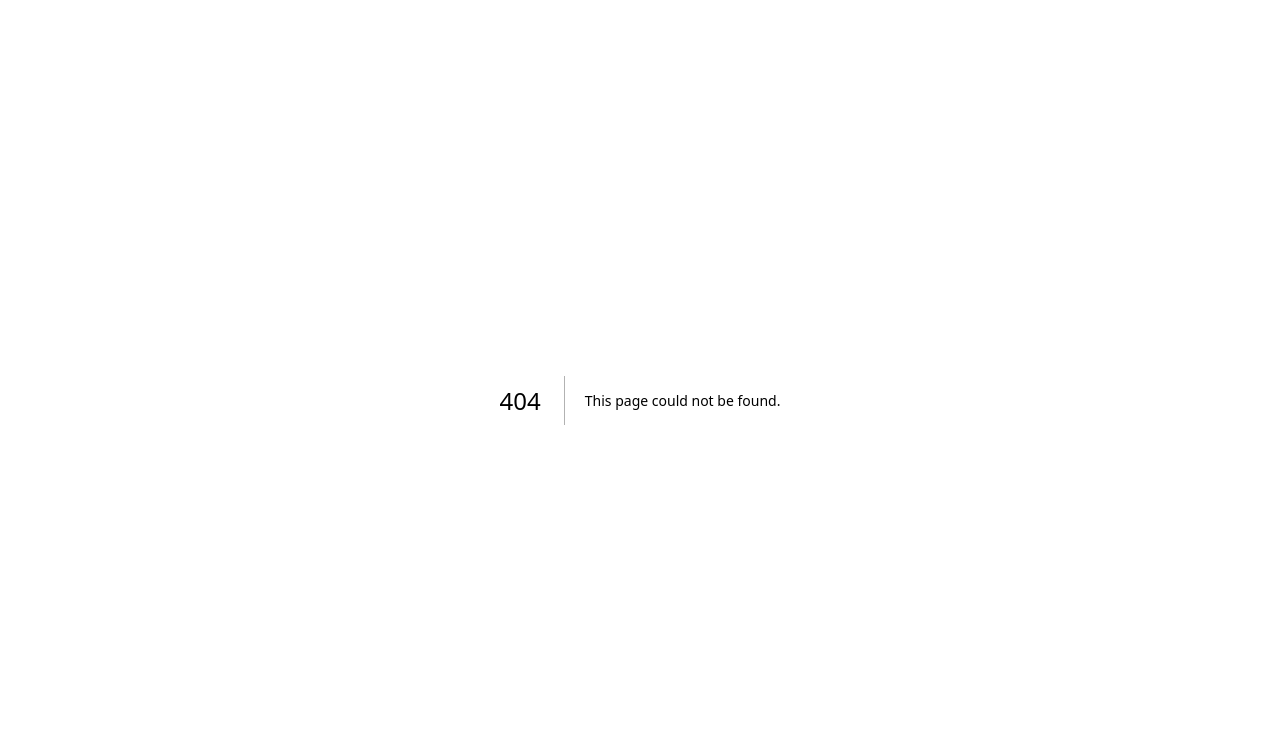
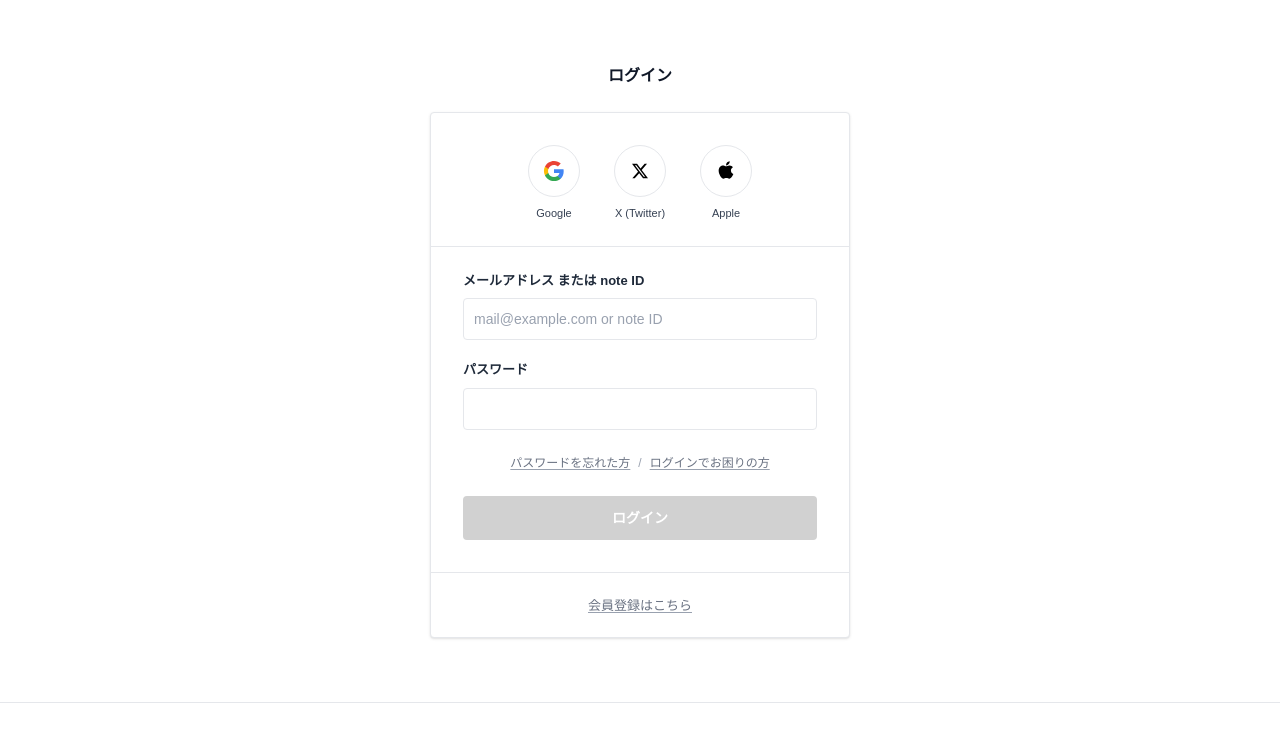
Before and after one commit to karameru1729/Teityaku, a Next.js app: page /login in a window 1280 px wide. Before the commit this address had no page. Shown: the top 742 px of the page. Built offline with nearby package versions, Linux system fonts and the light colour scheme.

Commit message:
add:認証機能のファイル作成
詳細な機能は随時追加

```diff
--- a/package.json
+++ b/package.json
@@ -21,6 +21,7 @@
     "@tiptap/react": "^3.20.1",
     "@tiptap/starter-kit": "^3.20.1",
     "next": "16.1.6",
+    "next-auth": "^4.24.13",
     "postcss": "^8.5.8",
     "react": "19.2.3",
     "react-dom": "19.2.3"
--- /dev/null
+++ b/src/app/(auth)/layout.tsx
@@ -0,0 +1,15 @@
+export default function Authlyout({
+  children,
+}: Readonly<{
+  children: React.ReactNode;
+}>){
+  return(
+    <html lang="ja">
+      <body className="bg-white min-h-screen flex flex-col text-gray-900">
+        <header className="py-4 px-6 border-b border-gray-200 flex items-center">
+          {children}
+        </header>
+      </body>
+    </html>
+  );
+}
--- /dev/null
+++ b/src/app/(auth)/login/page.tsx
@@ -0,0 +1,65 @@
+export default function page (){
+  return(
+    <main className="flex-grow flex flex-col items-center justify-center py-12 relative overflow-hidden">
+        <h1 className=" font-bold mb-6 text-center text-gray-900">ログイン</h1>
+
+        <div className="w-full max-w-[420px] bg-white border border-gray-200 rounded-[4px] shadow-sm relative z-10 mx-4">
+            <div className="flex justify-center gap-[34px] pt-8 pb-6 px-8">
+                <div className="flex flex-col items-center gap-2">
+                    <button className="w-[52px] h-[52px] border border-gray-200 rounded-full flex items-center justify-center hover:bg-gray-50 transition-colors">
+                        <svg className="w-[22px] h-[22px]" viewBox="0 0 24 24" xmlns="http://www.w3.org/2000/svg">
+                            <path d="M22.56 12.25c0-.78-.07-1.53-.2-2.25H12v4.26h5.92c-.26 1.37-1.04 2.53-2.21 3.31v2.77h3.57c2.08-1.92 3.28-4.74 3.28-8.09z" fill="#4285F4"/>
+                            <path d="M12 23c2.97 0 5.46-.98 7.28-2.66l-3.57-2.77c-.98.66-2.23 1.06-3.71 1.06-2.86 0-5.29-1.93-6.16-4.53H2.18v2.84C3.99 20.53 7.7 23 12 23z" fill="#34A853"/>
+                            <path d="M5.84 14.09c-.22-.66-.35-1.36-.35-2.09s.13-1.43.35-2.09V7.07H2.18C1.43 8.55 1 10.22 1 12s.43 3.45 1.18 4.93l2.85-2.22.81-.62z" fill="#FBBC05"/>
+                            <path d="M12 5.38c1.62 0 3.06.56 4.21 1.64l3.15-3.15C17.45 2.09 14.97 1 12 1 7.7 1 3.99 3.47 2.18 7.07l3.66 2.84c.87-2.6 3.3-4.53 6.16-4.53z" fill="#EA4335"/>
+                        </svg>
+                    </button>
+                    <span className="text-[11px] text-gray-700">Google</span>
+                </div>
+                <div className="flex flex-col items-center gap-2">
+                    <button className="w-[52px] h-[52px] border border-gray-200 rounded-full flex items-center justify-center hover:bg-gray-50 transition-colors">
+                        <svg className="w-4 h-4 text-black" viewBox="0 0 24 24" fill="currentColor" xmlns="http://www.w3.org/2000/svg">
+                            <path d="M18.901 1.153h3.68l-8.04 9.19L24 22.846h-7.406l-5.8-7.584-6.638 7.584H.474l8.6-9.83L0 1.154h7.594l5.243 6.932ZM17.61 20.644h2.039L6.486 3.24H4.298Z"/>
+                        </svg>
+                    </button>
+                    <span className="text-[11px] text-gray-700">X (Twitter)</span>
+                </div>
+                <div className="flex flex-col items-center gap-2">
+                    <button className="w-[52px] h-[52px] border border-gray-200 rounded-full flex items-center justify-center hover:bg-gray-50 transition-colors">
+                        <svg className="w-[20px] h-[20px] text-black mb-[2px]" viewBox="0 0 384 512" fill="currentColor" xmlns="http://www.w3.org/2000/svg">
+                            <path d="M318.7 268.7c-.2-36.7 16.4-64.4 50-84.8-18.8-26.9-47.2-41.7-84.7-44.6-35.5-2.8-74.3 20.7-88.5 20.7-15 0-49.4-19.7-76.4-19.7C63.3 141.2 4 184.8 4 273.5q0 39.3 14.4 81.2c12.8 36.7 59 126.7 107.2 125.2 25.2-.6 43-17.9 75.8-17.9 31.8 0 48.3 17.9 76.4 17.9 48.6-.7 90.4-82.5 102.6-119.3-65.2-30.7-61.7-90-61.7-91.9zm-56.6-164.2c27.3-32.4 24.8-61.9 24-72.5-24.1 1.4-52 16.4-67.9 34.9-17.5 19.8-27.8 44.3-25.6 71.9 26.1 2 49.9-11.4 69.5-34.3z"/>
+                        </svg>
+                    </button>
+                    <span className="text-[11px] text-gray-700">Apple</span>
+                </div>
+            </div>
+
+            <div className="border-t border-gray-200"></div>
+
+            <div className="px-8 pt-6 pb-8">
+                <div className="mb-5">
+                    <label className="block text-[13px] font-bold text-gray-800 mb-2">メールアドレス または note ID</label>
+                    <input type="text" placeholder="mail@example.com or note ID" className="w-full border border-gray-200 rounded-[4px] p-[10px] text-sm text-gray-800 placeholder-gray-400 focus:outline-none focus:border-gray-400 bg-white"/>
+                </div>
+                <div className="mb-6">
+                    <label className="block text-[13px] font-bold text-gray-800 mb-2">パスワード</label>
+                    <input type="password" className="w-full border border-gray-200 rounded-[4px] p-[10px] text-sm text-gray-800 focus:outline-none focus:border-gray-400 bg-white"/>
+                </div>
+                <div className="flex justify-center items-center text-[12px] text-gray-500 mb-6 space-x-1">
+                    <a href="#" className="underline hover:text-gray-700 decoration-gray-400 underline-offset-2">パスワードを忘れた方</a>
+                    <span className="text-gray-400 px-1">/</span>
+                    <a href="#" className="underline hover:text-gray-700 decoration-gray-400 underline-offset-2">ログインでお困りの方</a>
+                </div>
+
+                <button className="w-full bg-[#D1D1D1] text-white font-bold py-3 rounded-[4px] text-sm transition-colors hover:bg-gray-400">
+                    ログイン
+                </button>
+            </div>
+
+            <div className="border-t border-gray-200 p-5 text-center">
+                <a href="#" className="text-[13px] text-gray-500 underline hover:text-gray-700 decoration-gray-400 underline-offset-2">会員登録はこちら</a>
+            </div>
+        </div>
+      </main>
+  );
+}
```
Also changed, not shown: src/app/(auth)/signup/page.tsx (added), src/app/api/auth/route.ts (added), src/utils/auth.ts (added), 1 other file (tests, documents, lock files or other folders).
